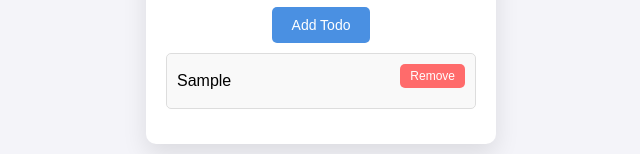
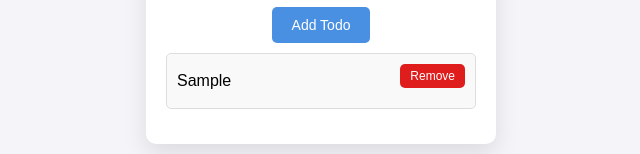
Before and after one commit to Muskan044/todo-list-app, a plain HTML site: page index.html in a window 1280 px wide. Both pictures are taken after typing "Sample" into the empty fields and a click on the button "Add Todo". Shown: the part 383-537 px from the top of the page, without its empty margins (319-959 px from the left). Drawn offline with Linux system fonts and the light colour scheme.

Commit message:
update css styling

```diff
--- a/style.css
+++ b/style.css
@@ -79,7 +79,7 @@ li:hover {
     color: grey;
 }
 .remove-btn {
-    background-color: #ff6b6b;
+    background-color: #df1d1d;
     border: none;
     padding: 5px 10px;
     color: white;
```
